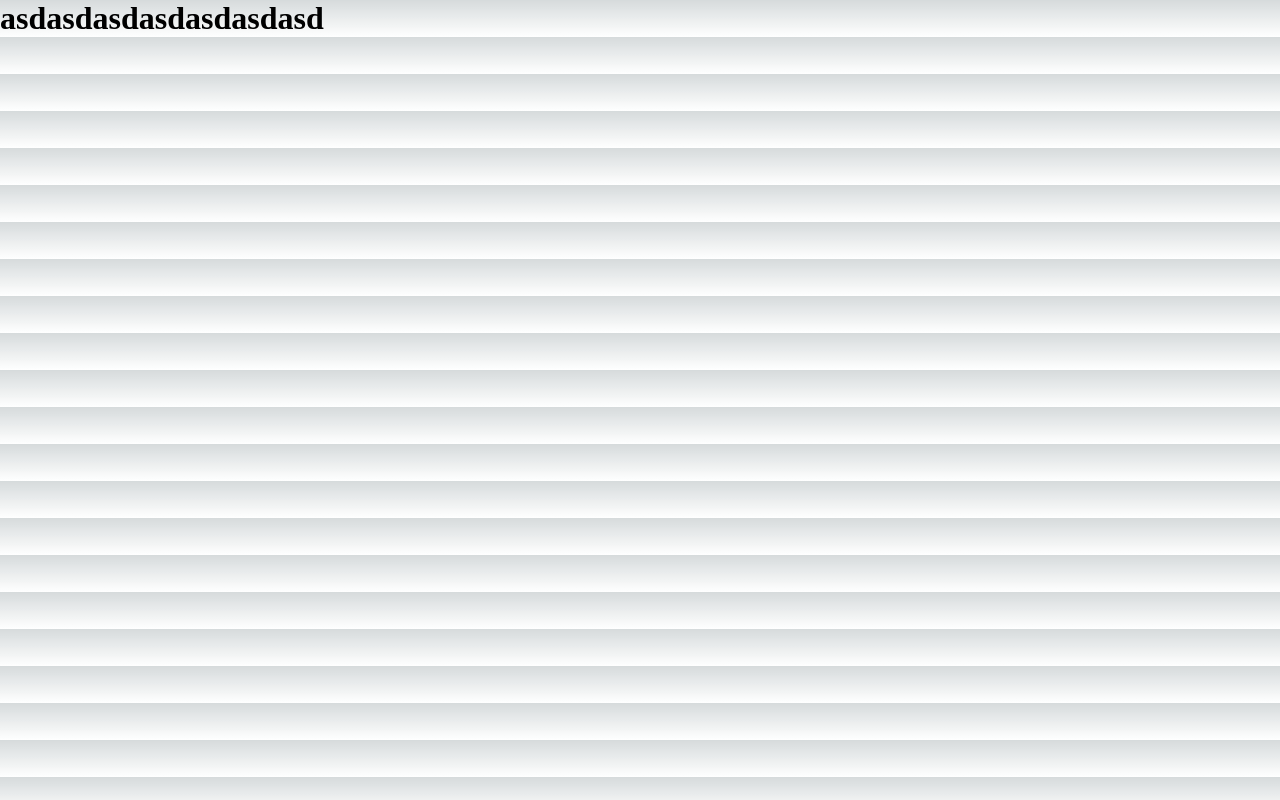
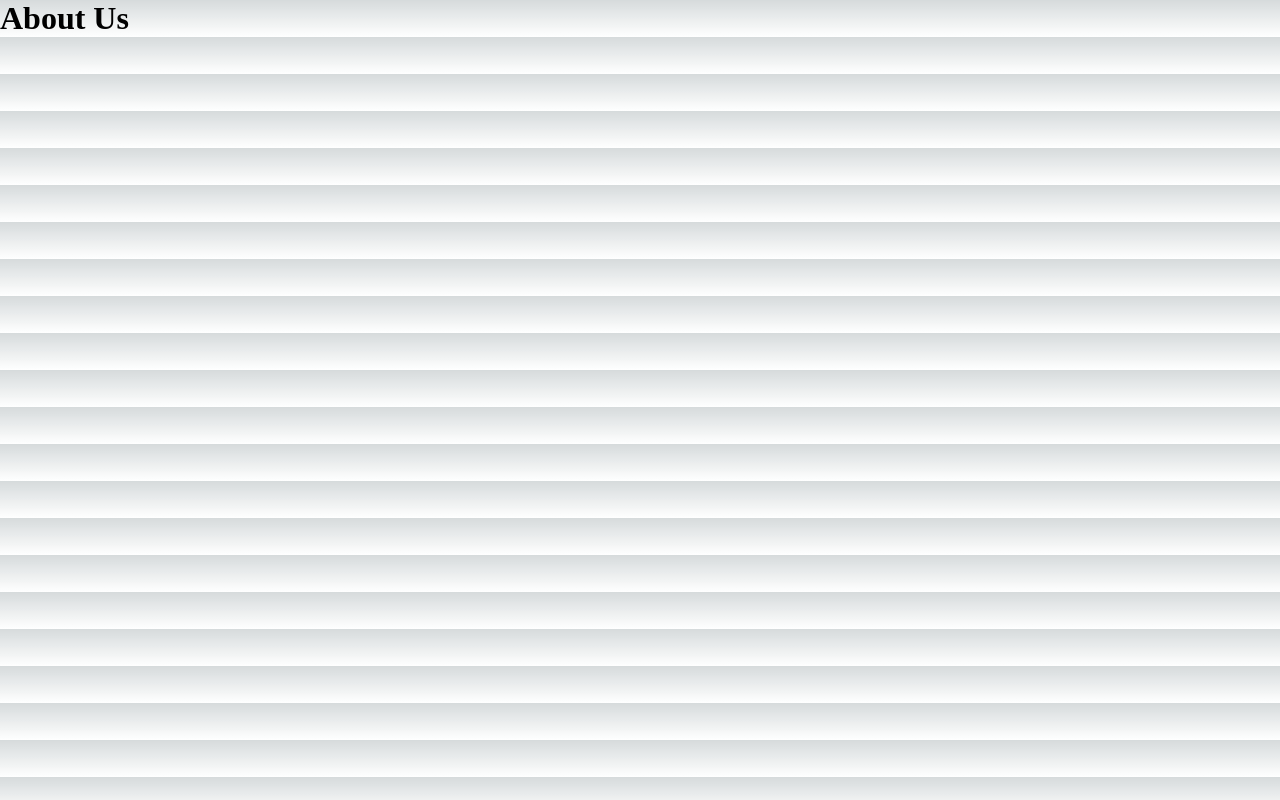
Before and after one commit to ESDP-JS17-ATTRACTOR/Online-School-ESDP-JS-17, a Next.js app in the folder front/: page /about in a window 1280 px wide. Built offline with nearby package versions, Linux system fonts and the light colour scheme.

Commit message:
changes #4 test changes

```diff
--- a/front/src/pages/about.tsx
+++ b/front/src/pages/about.tsx
@@ -3,7 +3,7 @@ import React from 'react';
 const About = () => {
   return (
     <div>
-      <h1>asdasdasdasdasdasdasd</h1>
+      <h1>About Us</h1>
     </div>
   );
 };
```
